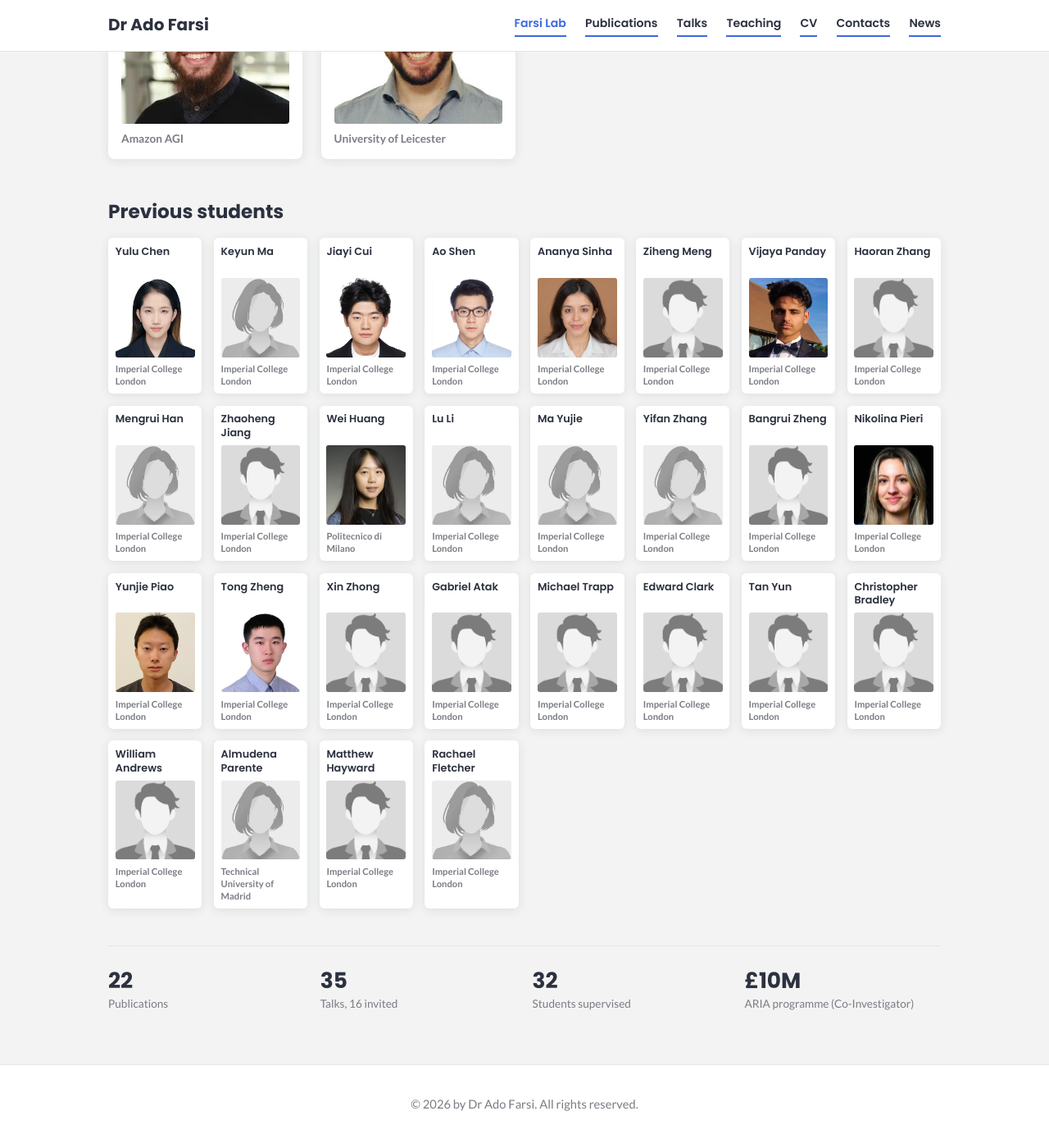
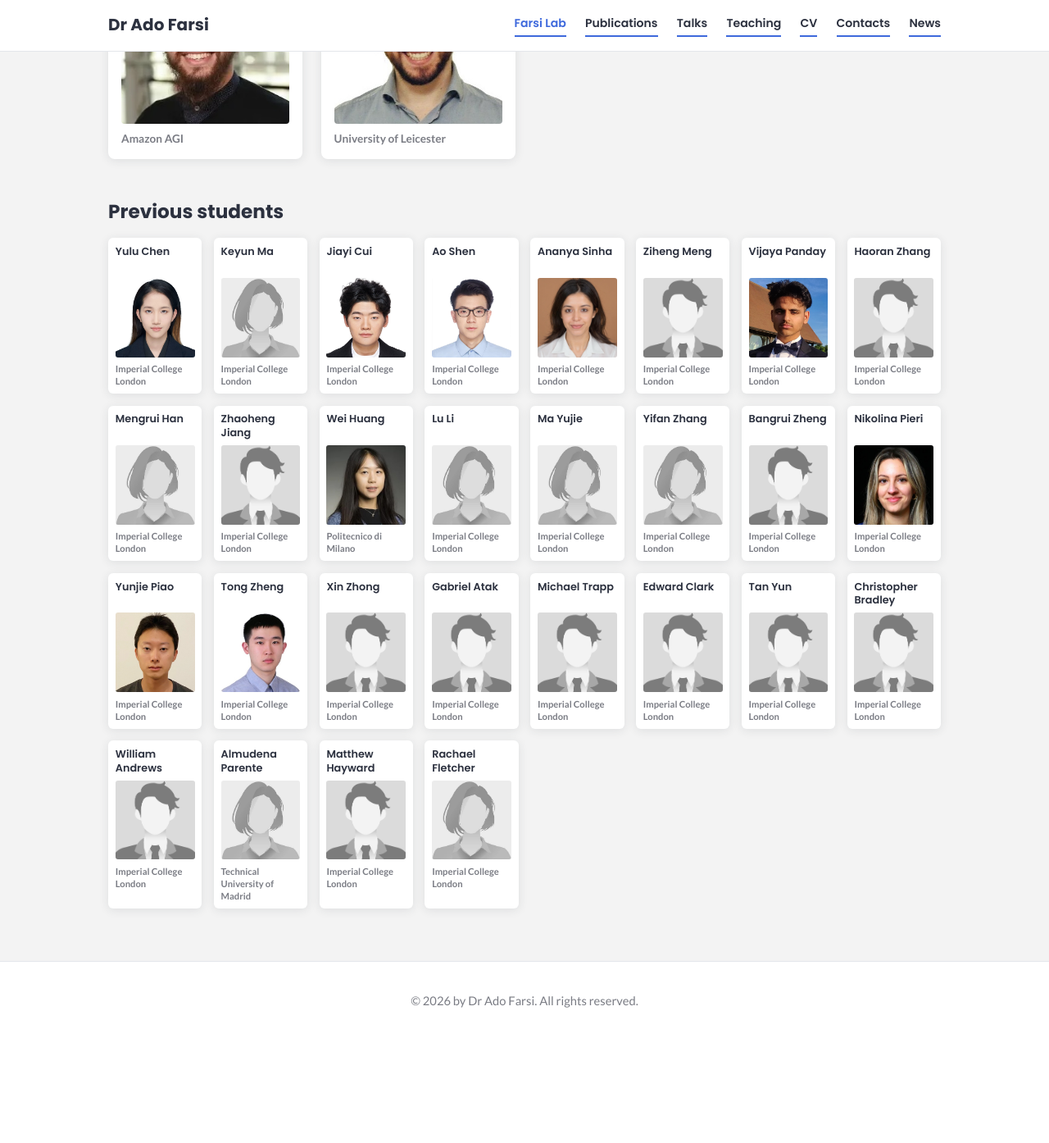
Before and after one commit to adofarsi/website-data, a Jekyll site: the page built from lab.html, in a window 1280 px wide and 1400 px high, scrolled down 1928 px. Shown: the top 1394 px of the window at 82% size. Built offline with Jekyll 4.4.1, drawn with Linux system fonts in a browser that asks for light colours; after the commit the page ends 3202 px from its top, so only the background shows below that.

Commit message:
Drop the lab stats strip; reorder CV sections
Lab page ends on Previous students again, and the unused stats CSS goes with
it. CV now runs Education, Positions, Research funding, Media Coverage,
Awards, Academic service, Memberships.

```diff
--- a/assets/css/main.css
+++ b/assets/css/main.css
@@ -194,33 +194,6 @@ section.block { margin-top: 3.2rem; }
 .centered-head > header h1 { text-align: center; }
 .section-note { color: var(--muted); font-size: 0.92rem; }
 
-/* ---------- stats strip ---------- */
-.stats {
-  display: grid;
-  grid-template-columns: repeat(4, 1fr);
-  gap: 1.2rem;
-  margin-top: 2.8rem;
-  padding-top: 1.7rem;
-  border-top: 1px solid var(--line);
-}
-.stat-value {
-  font-family: var(--font-head);
-  font-size: 1.65rem;
-  font-weight: 700;
-  color: var(--heading);
-  line-height: 1.1;
-}
-.stat-label {
-  font-size: 0.85rem;
-  color: var(--muted);
-  line-height: 1.4;
-  margin-top: 0.3rem;
-}
-@media (max-width: 640px) {
-  .stats { grid-template-columns: repeat(2, 1fr); gap: 1.5rem 1rem; }
-  .stat-value { font-size: 1.45rem; }
-}
-
 /* ---------- people cards ---------- */
 .people-grid {
   display: grid;
--- a/lab.html
+++ b/lab.html
@@ -79,27 +79,4 @@ description: >-
       {% for s in previous %}{% include person.html person=s folder="students" %}{% endfor %}
     </div>
   </section>
-
-  {% assign invited_talks = site.data.dissemination | where_exp: "t", "t.contribution contains 'nvited'" %}
-  {% assign aria = site.data.funding | where: "funder", "Advanced Research and Invention Agency" | first %}
-  <div class="stats">
-    <div>
-      <div class="stat-value">{{ site.data.publications.size }}</div>
-      <div class="stat-label">Publications</div>
-    </div>
-    <div>
-      <div class="stat-value">{{ site.data.dissemination.size }}</div>
-      <div class="stat-label">Talks, {{ invited_talks.size }} invited</div>
-    </div>
-    <div>
-      <div class="stat-value">{{ site.data.students.size }}</div>
-      <div class="stat-label">Students supervised</div>
-    </div>
-    {% if aria %}
-    <div>
-      <div class="stat-value">{{ aria.value_display }}</div>
-      <div class="stat-label">ARIA programme ({{ aria.role }})</div>
-    </div>
-    {% endif %}
-  </div>
 </article>
```
Also changed, not shown: cv.html (+26 -25 lines).
